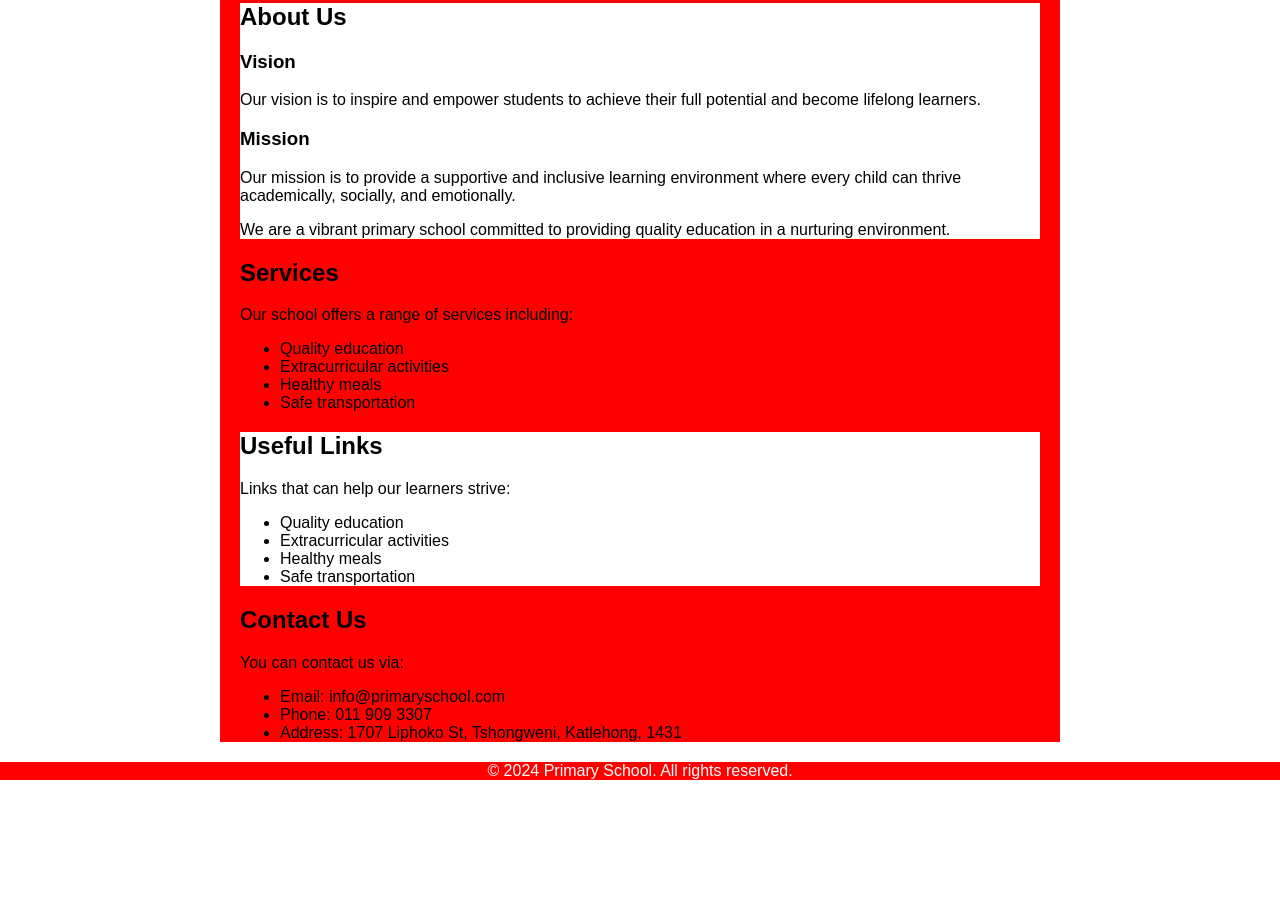
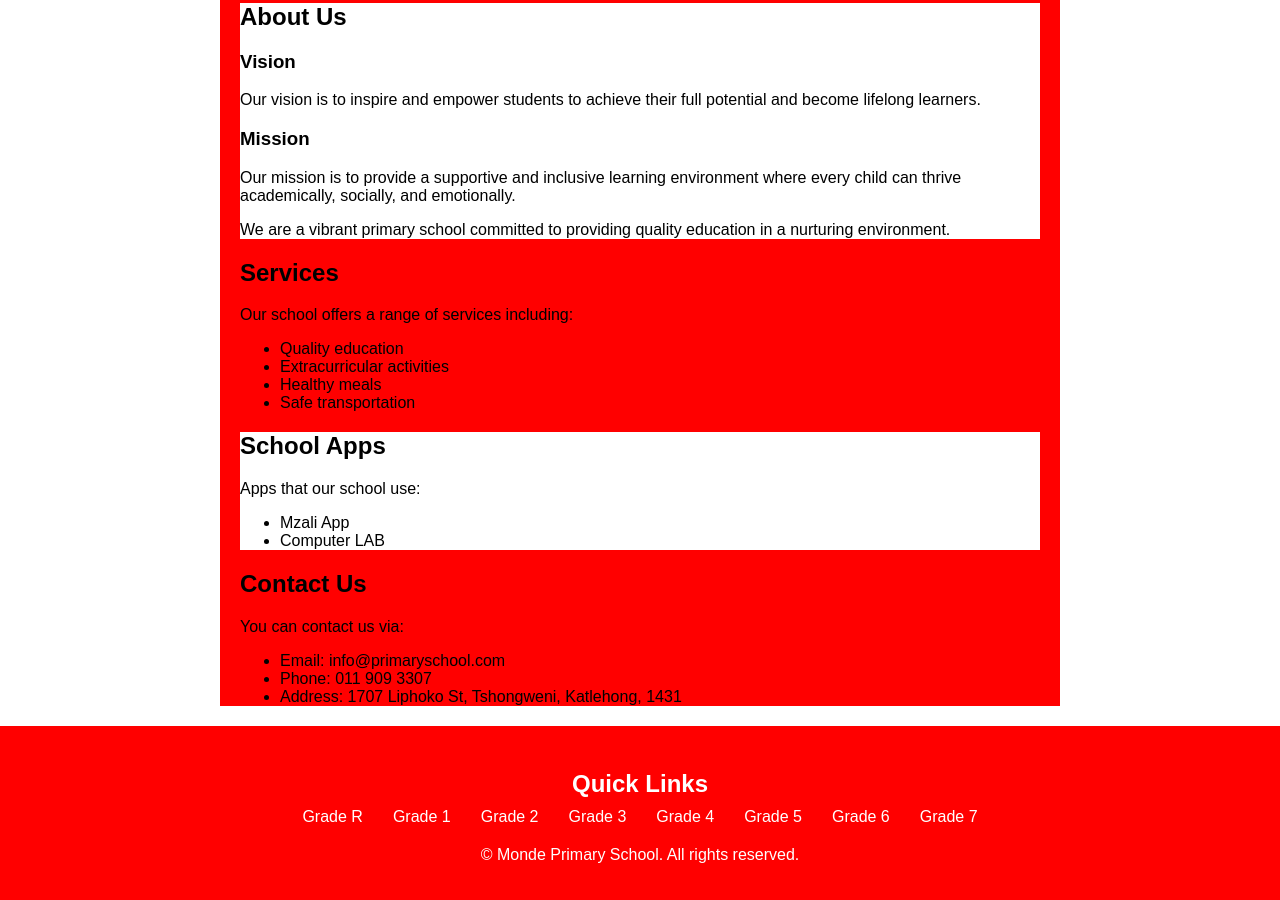
Before and after one commit to Thandeka93/monde, a plain HTML site: page index.html in a window 1280 px wide. Shown: the part 403-1303 px from the top of the page. Before the commit the page ends 1183 px from the top, so only its background shows below. Drawn offline with Linux system fonts and the light colour scheme.

Commit message:
quick links

```diff
--- a/index.html
+++ b/index.html
@@ -5,6 +5,7 @@
     <meta name="viewport" content="width=device-width, initial-scale=1.0">
     <title>Document</title>
     <link rel="stylesheet" href="style.css">
+    <link rel="stylesheet" href="https://cdnjs.cloudflare.com/ajax/libs/font-awesome/6.0.0-beta3/css/all.min.css">
 </head>
 <body>
     <header>
@@ -17,7 +18,7 @@
         <a href="#home">Home</a>
         <a href="#about">About</a>
         <a href="#services">Services</a>
-        <a href="#useful links">Useful links</a>
+        <a href="#school links">School Apps</a>
         <a href="#contact">Contact</a>
     </nav>
 
@@ -49,14 +50,13 @@
             </ul>
         </section>
 
-        <section id="useful links"class="sec" >
-            <h2>Useful Links</h2>
-            <p>Links that can help our learners strive:</p>
+        <section id="school links"class="sec" >
+            <h2>School Apps</h2>
+            <p>Apps that our school use:</p>
             <ul>
-                <li>Quality education</li>
-                <li>Extracurricular activities</li>
-                <li>Healthy meals</li>
-                <li>Safe transportation</li>
+                <li>Mzali App</li>
+                <li>Computer LAB</li>
+
             </ul>
         </section>
 
@@ -72,7 +72,26 @@
     </div>
 
     <footer>
-        &copy; 2024 Primary School. All rights reserved.
+        <div class="footer-container">
+            <div class="quick-links">
+                <h3>Quick Links</h3>
+                <ul>
+                    <li><a href="https://example.com/grade-r">Grade R</a></li>
+                    <li><a href="https://example.com/grade-1">Grade 1</a></li>
+                    <li><a href="https://example.com/grade-2">Grade 2</a></li>
+                    <li><a href="https://example.com/grade-3">Grade 3</a></li>
+                    <li><a href="https://example.com/grade-4">Grade 4</a></li>
+                    <li><a href="https://example.com/grade-5">Grade 5</a></li>
+                    <li><a href="https://example.com/grade-6">Grade 6</a></li>
+                    <li><a href="https://example.com/grade-7">Grade 7</a></li>
+                </ul>
+            </div>
+            <p>&copy; Monde Primary School. All rights reserved.</p>
+        </div>
     </footer>
+
+    <a href="#" id="back-to-top" onclick="scrollToTop()"><i class="fas fa-arrow-up"></i></a>
+
+    <script src="script.js"></script>
 </body>
 </html>
--- /dev/null
+++ b/script.js
@@ -0,0 +1,14 @@
+// Function to scroll to the top of the page
+function scrollToTop() {
+    window.scrollTo({ top: 0, behavior: 'smooth' });
+}
+
+// Show or hide the button based on scroll position
+window.onscroll = function() {
+    const button = document.getElementById('back-to-top');
+    if (document.body.scrollTop > 200 || document.documentElement.scrollTop > 200) {
+        button.style.display = 'block';
+    } else {
+        button.style.display = 'none';
+    }
+};
--- a/style.css
+++ b/style.css
@@ -28,14 +28,74 @@ footer {
     background-color: red;
     color: #fff;
     text-align: center;
-    /* padding: 20px 0;
-    position: absolute;
+    padding: 20px 0;
+    /* position: absolute;
     width: 100%;
-    bottom: 0; */
+    bottom: 0;  */
 }
-.container{
+.container {
     background-color: red;
 }
-.sec{
+.sec {
     background-color: white;
 }
+
+.footer-container {
+    max-width: 1200px;
+    margin: 0 auto;
+    padding: 0 20px;
+}
+
+.quick-links {
+    margin-bottom: 20px;
+}
+
+.quick-links h3 {
+    font-size: 1.5em;
+    margin-bottom: 10px;
+}
+
+.quick-links ul {
+    list-style: none;
+    padding: 0;
+    margin: 0;
+    display: flex; /* Use flexbox to arrange items horizontally */
+    flex-wrap: wrap; /* Wrap items if they exceed the container's width */
+    justify-content: center; /* Center the items horizontally */
+}
+
+.quick-links ul li {
+    margin: 0 15px; /* Adjust the spacing between the links */
+}
+
+.quick-links ul li a {
+    color: #fff;
+    text-decoration: none;
+    transition: color 0.3s;
+}
+
+.quick-links ul li a:hover {
+    color: #ddd;
+}
+
+#back-to-top {
+    display: none; /* Hidden by default */
+    position: fixed;
+    bottom: 40px;
+    right: 40px;
+    z-index: 1000; /* Ensures it is above other content */
+    background-color: red;
+    color: white;
+    border: none;
+    padding: 10px;
+    font-size: 24px;
+    cursor: pointer;
+    border-radius: 50%;
+    transition: opacity 0.3s ease;
+    text-align: center;
+    text-decoration: none;
+}
+
+#back-to-top:hover {
+    background-color: darkred;
+}
```
